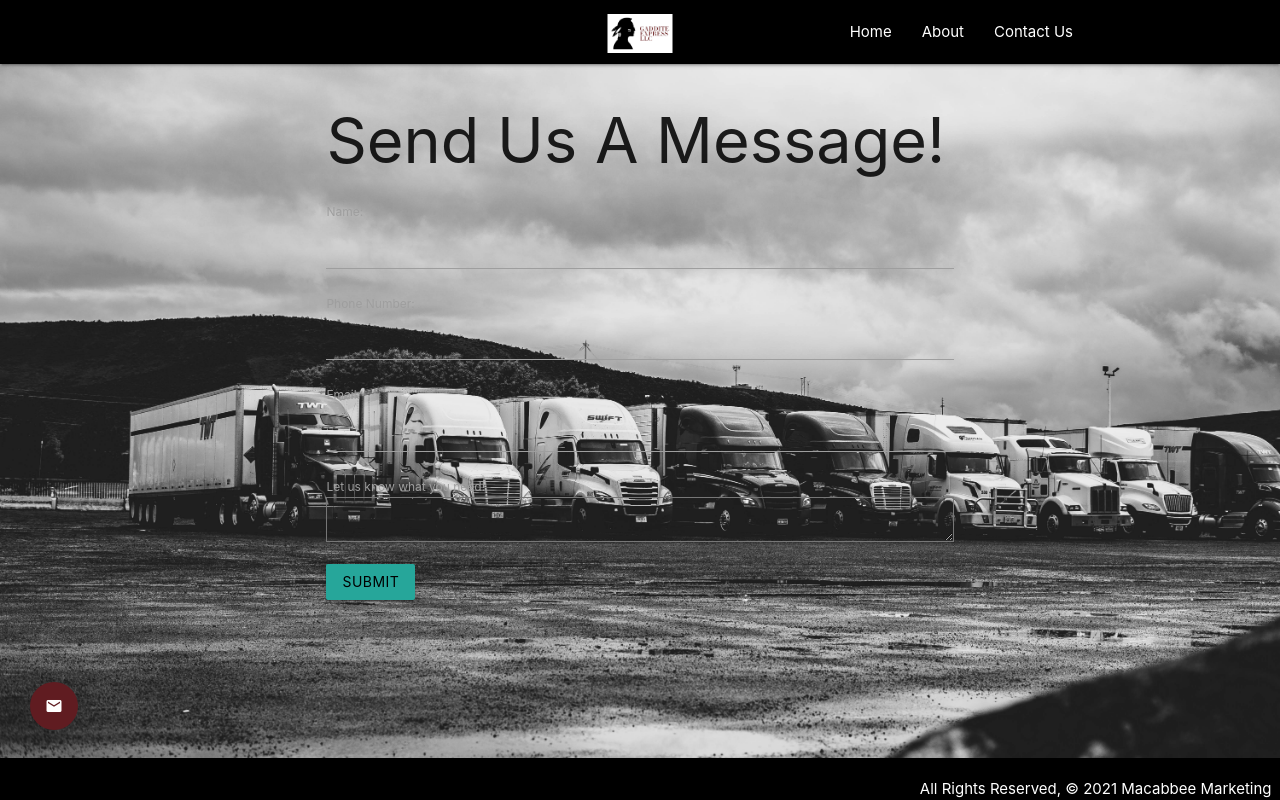
After one commit to onias17/truck, a Django app: template main_app/templates/messages/new.html in a window 1280 px wide. The commit adds this page. Run offline with Django 3.2, Linux system fonts and the light colour scheme; the template is opened without the code that fills it: values that come from a table or form of the project are taken from there, others are empty; parts of the project's set-up code (start-up, migrations or seed data) failed here and were passed over.

Commit message:
fixed new message view

```diff
--- a/main_app/templates/base.html
+++ b/main_app/templates/base.html
@@ -44,7 +44,7 @@
         <div class="right container">All Rights Reserved, &copy; 2021 Macabbee Marketing &nbsp;</div>
     </footer>
 
-    <button class="material-icons" id="email"><a href=""></a> email</button>
+    <a href="{% url 'new_message' %}"><button class="material-icons" id="email">email</button></a>
 
 </body>
 </html>
--- /dev/null
+++ b/main_app/templates/messages/new.html
@@ -0,0 +1,13 @@
+{% extends 'base.html' %}
+{% block content %}
+
+<div class="container inquiry" id="new">
+    <h1>Send Us A Message!</h1>
+    <form action="{% url 'new_message' %}" method="post">
+        {% csrf_token %}
+        {{ form.as_p }}
+        <button class="btn black-text" type="submit">Submit</button>
+    </form>
+</div>
+
+{% endblock %}
--- a/main_app/views.py
+++ b/main_app/views.py
@@ -26,3 +26,8 @@ def new_message(request):
                     'date_created': new_message.date_created,
                 }
             )
+            return render(request, 'messages/success.html')
+        else:
+            form = MessageForm()
+            context = { 'form' : form }
+            return render(request, 'messages/new.html', context)
```
